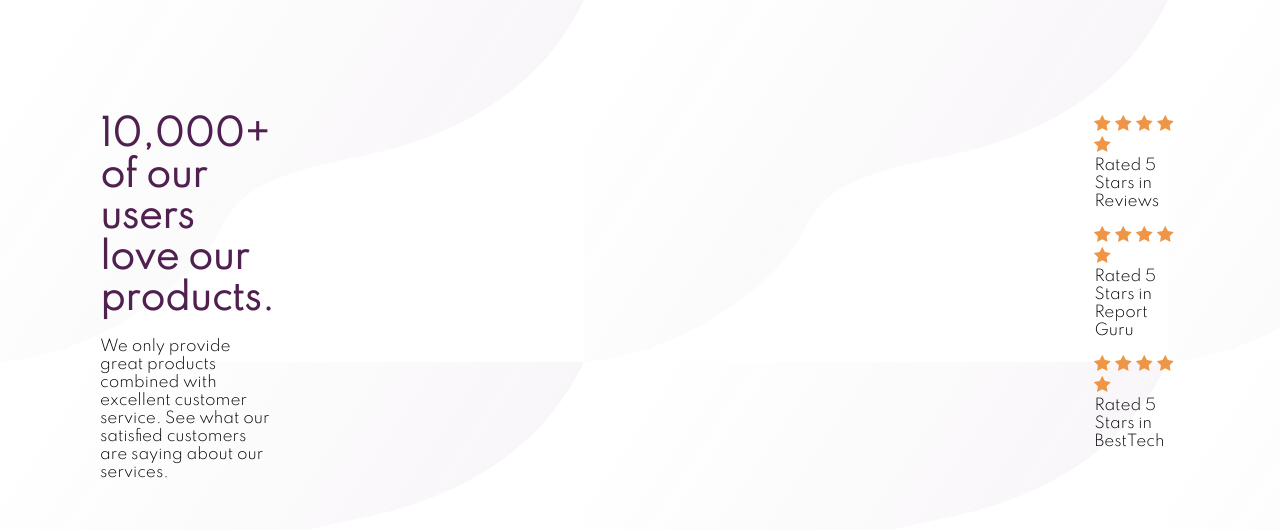
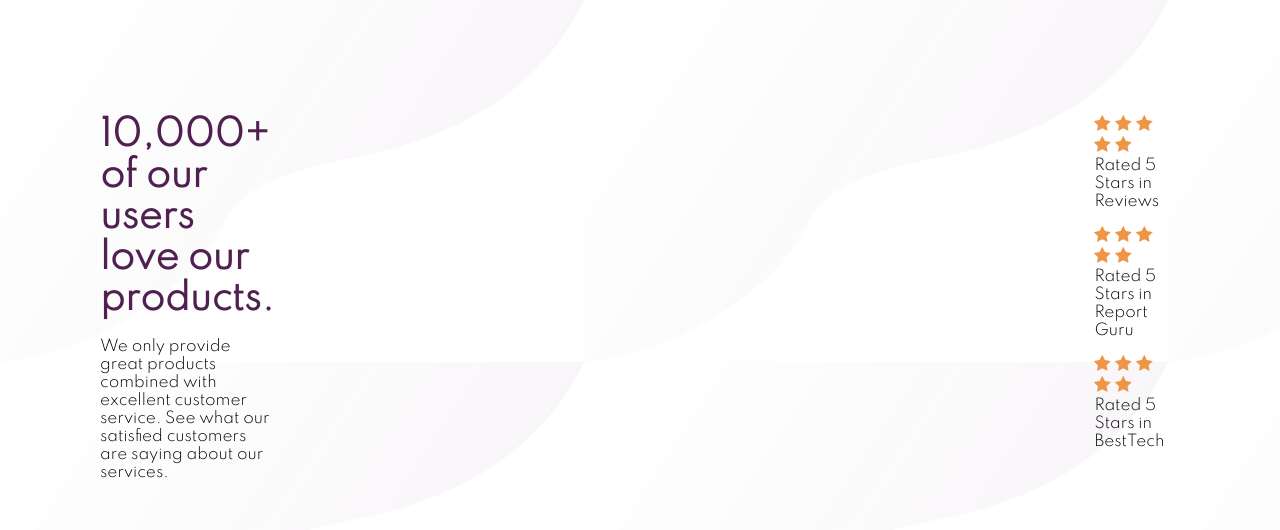
Before and after one commit to deeparka/Social-proof-section, a plain HTML site: page social-proof-section-master/index.html in a window 1280 px wide. Shown: the top 530 px of the page. Drawn offline with Linux system fonts and the light colour scheme.

Commit message:
added div in html and margin in css

```diff
--- a/social-proof-section-master/index.html
+++ b/social-proof-section-master/index.html
@@ -24,6 +24,7 @@
                     </p>
                 </div>
                 <div class="rate">
+                    <div class="review-div">
                         <p>
                             <div class="review">
                                 <img
@@ -49,6 +50,8 @@
                             </div>
                             Rated 5 Stars in Reviews
                         </p>
+                    </div>
+                    <div class="guru-div">
                         <p>
                             <div class="guru">
                                 <img
@@ -74,6 +77,8 @@
                             </div>
                             Rated 5 Stars in Report Guru
                         </p>
+                    </div>
+                    <div class="besttech-div">
                         <p>
                             <div class="besttech">
                                 <img
@@ -99,6 +104,7 @@
                             </div>
                             Rated 5 Stars in BestTech
                         </p>
+                    </div>
                 </div>
             </div>
             <br />
--- a/social-proof-section-master/style.css
+++ b/social-proof-section-master/style.css
@@ -26,3 +26,7 @@ div.container div div p.headline-paragraph span {
     font-size: 35px;
     color: #502050;
 }
+
+div.container div div.rate {
+    margin-right: 200px;
+}
```
Lines whose indentation alone changed are shown as unchanged.
